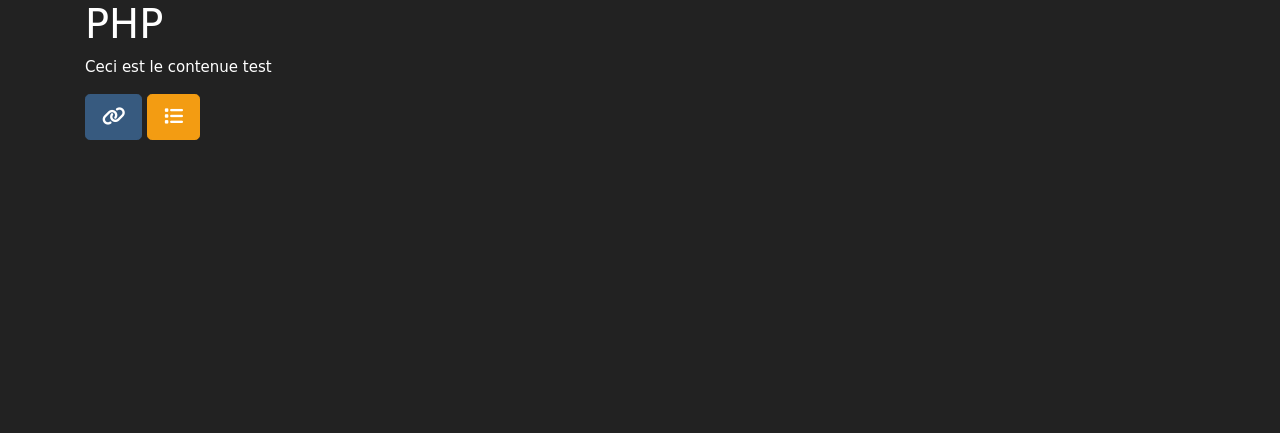
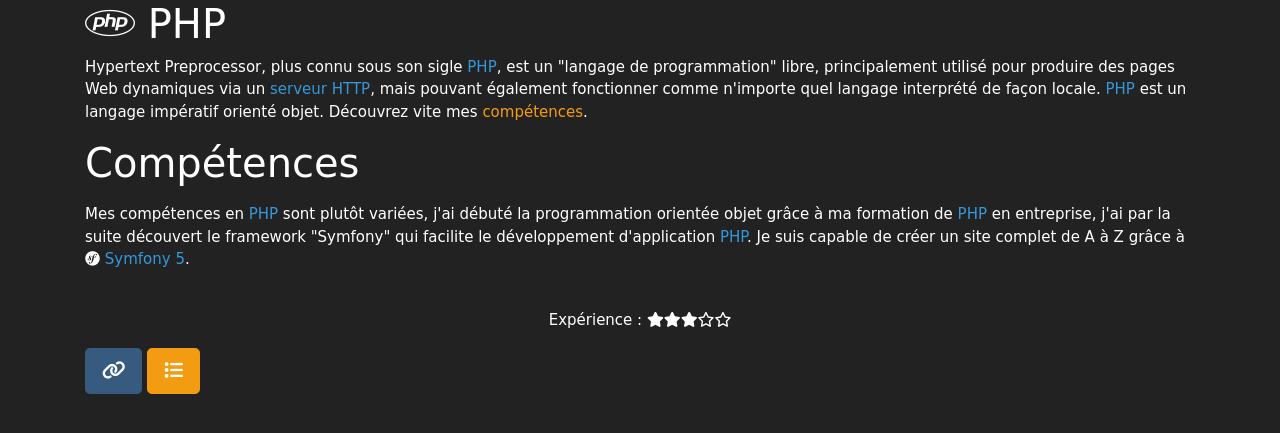
Before and after one commit to xReapex/Portfolio, a Symfony app: template templates/skills/php.html.twig in a window 1280 px wide. Shown: the part 71-504 px from the top of the page. Run offline with Twig, Linux system fonts and the light colour scheme; the template is opened without the code that fills it, so the values that code supplies are empty; some libraries are stand-ins or nearby versions; some web fonts are replaced.

Commit message:
Changes base x javascript x php skills

```diff
--- a/templates/api/api.html.twig
+++ b/templates/api/api.html.twig
@@ -8,7 +8,7 @@
         <div class="centre">
             <div>
                 <h2>Application Programming Interface</h2>
-                <p>Vous voilà à présent sur la page de mon API, elle sert <c class="text-info">d'exemple</c> et vous ne pourrez récupérer que les feedbacks disponibles sur le site. Je vous met donc à <c class="text-success">disposition</c> les moyens de récupérer ces fameux feedbacks ! Commencez dès maintenant à explorer l'<a href="{{ path('api_entrypoint') }}" class="text-warning">API</a> !</p>
+                <p>Vous voilà à présent sur la page de mon API, elle sert <c class="text-info">d'exemple</c> et vous ne pourrez récupérer que les feedbacks disponibles sur le site. Je vous met donc à <c class="text-success">disposition</c> les moyens de récupérer ces fameux feedbacks ! Commencez dès maintenant à explorer l'<a href="{{ path('api_entrypoint') }}" class="text-warning" target="_blank">API</a> !</p>
             </div>
         </div>
     </div>
--- a/templates/skills/javascript.html.twig
+++ b/templates/skills/javascript.html.twig
@@ -3,7 +3,7 @@
 {% block name %}<i class="fab fa-js-square"></i> Javascript{% endblock %}
 {% block content %}<c class="text-warning">JavaScript</c> est un langage de programmation de scripts principalement employé dans les pages web interactives. <c class="text-warning">JavaScript</c> est le langage possédant le plus large écosystème grâce à son gestionnaire de dépendances <c class="text-warning">npm</c>, avec environ 500 000 paquets. Découvrez vite mes <a class="text-info" href="#part2">compétences</a>.{% endblock %}
 
-{% block name2 %}Connaissances{% endblock %}
+{% block name2 %}Compétences{% endblock %}
 {% block content2 %}
 
     <p>Mes compétences en <c class="text-warning">JavaScript</c> orienté objet sont très mince tout comme le <c class="text-warning">JavaScript</c> web. J'ai utilisé quelques fois du <c class="text-warning">JQuery</c> pour des animations web seulement. Cependant, j'ai eu l'occasion d'expérimenter le <c class="text-warning">JavaScript</c> avec <c class="text-warning">Node.js</c> pour, par exemple, créer des packages npm ou bien créer des bots pour la plateforme Discord. </p>
--- a/templates/skills/php.html.twig
+++ b/templates/skills/php.html.twig
@@ -1,4 +1,12 @@
 {% extends "skills/base.html.twig" %}
 
-{% block name %}PHP{% endblock %}
-{% block content %}Ceci est le contenue test{% endblock %}
+{% block name %}<i class="fab fa-php"></i> PHP{% endblock %}
+{% block content %}Hypertext Preprocessor, plus connu sous son sigle <c class="text-info">PHP</c>, est un "langage de programmation" libre, principalement utilisé pour produire des pages Web dynamiques via un <c class="text-info">serveur HTTP</c>, mais pouvant également fonctionner comme n'importe quel langage interprété de façon locale. <c class="text-info">PHP</c> est un langage impératif orienté objet. Découvrez vite mes <a class="text-warning" href="#part2">compétences</a>.{% endblock %}
+
+{% block name2 %}Compétences{% endblock %}
+{% block content2 %}
+
+    <p>Mes compétences en <c class="text-info">PHP</c> sont plutôt variées, j'ai débuté la programmation orientée objet grâce à ma formation de <c class="text-info">PHP</c> en entreprise, j'ai par la suite découvert le framework "Symfony" qui facilite le développement d'application <c class="text-info">PHP</c>. Je suis capable de créer un site complet de A à Z grâce à <i class="fab fa-symfony"></i> <c class="text-info">Symfony 5</c>.</p>
+    <br>
+    <center>Expérience : <html><body><i class="fas fa-star"></i><i class="fas fa-star"></i><i class="fas fa-star"></i><i class="far fa-star"></i><i class="far fa-star"></i></body></html></center>
+{% endblock %}
```
